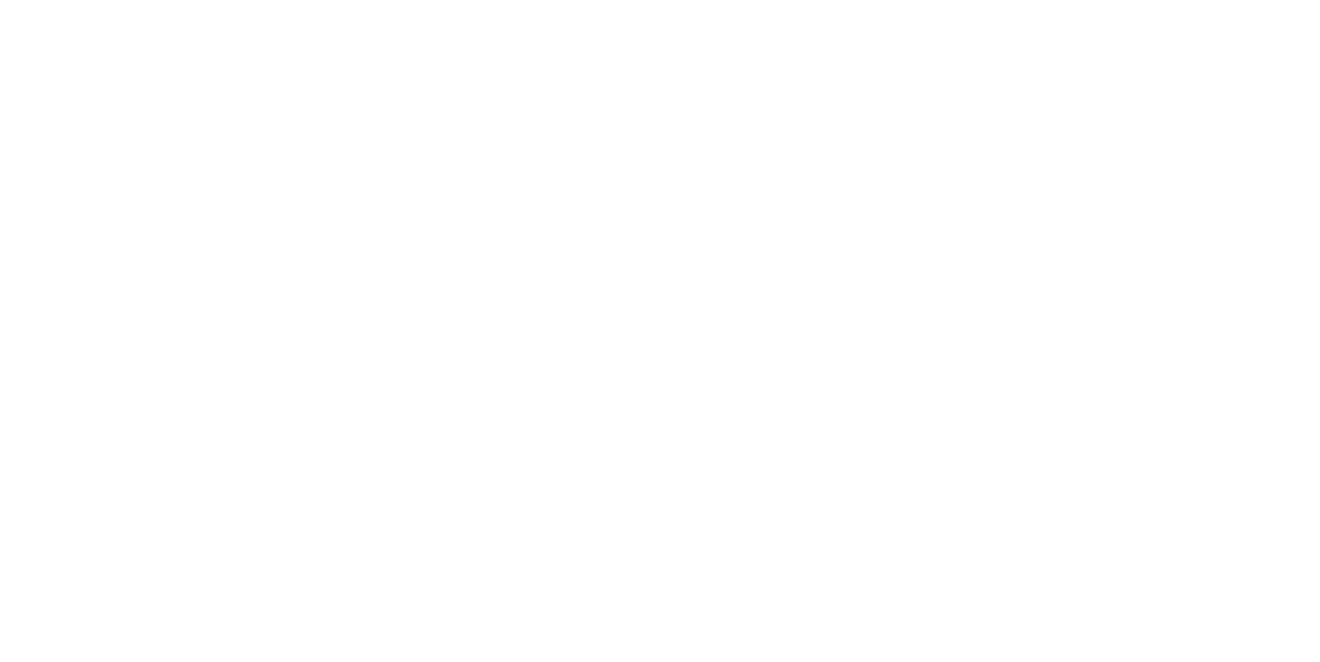
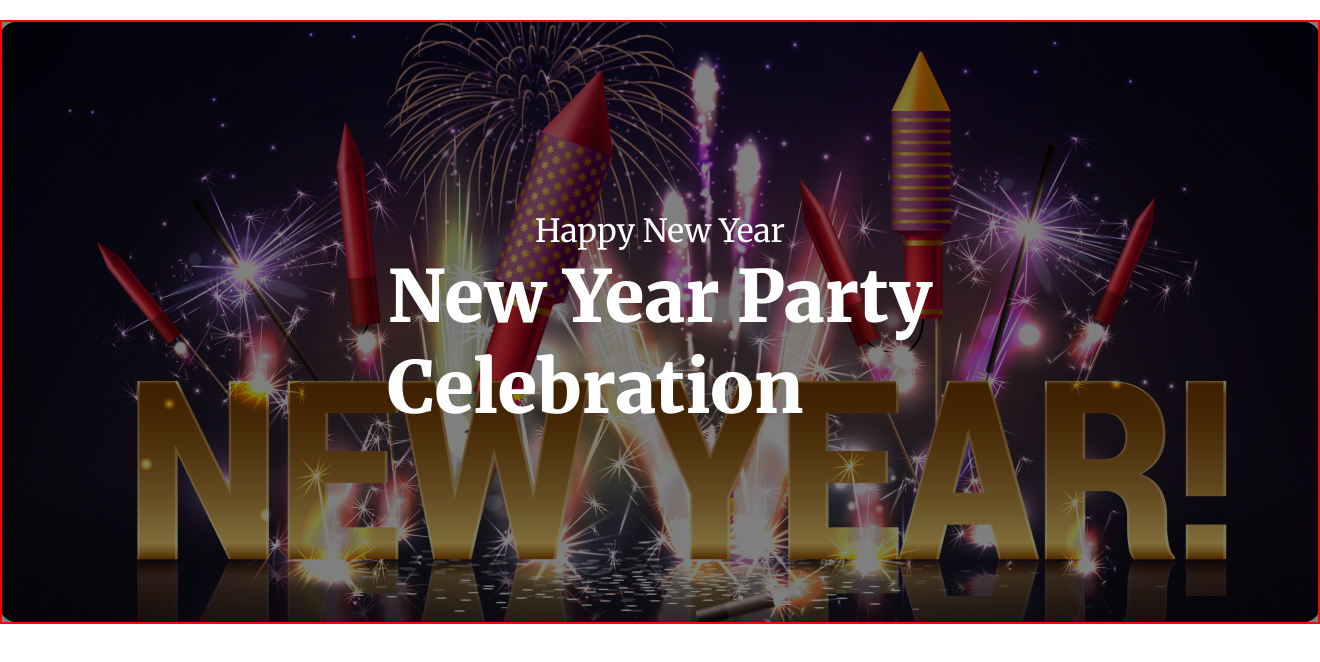
Before and after one commit to shahinur00789/new-year-offer, a plain HTML site: page index.html in a window 1280 px wide. Shown: the whole page, 1320 px wide, since content can reach past the window. Drawn offline with Linux system fonts and the light colour scheme.

Commit message:
added a banner

```diff
--- a/index.html
+++ b/index.html
@@ -7,6 +7,19 @@
     <link rel="stylesheet" href="style/style.css">
 </head>
 <body>
+    <header class="border-con">
+        <div class="banner-con">
+            <p>Happy New Year</p>
+            <h1>New Year Party <br>Celebration</h1>
+        </div>
+
+    </header>
+    <main>
+
+    </main>
+    <footer>
+
+    </footer>
 
 </body>
 </html>
--- a/style/style.css
+++ b/style/style.css
@@ -0,0 +1,48 @@
+@import url('https://fonts.googleapis.com/css2?family=Merriweather:ital,wght@0,300;0,400;0,700;0,900;1,300;1,400;1,700;1,900&display=swap');
+*{
+    box-sizing: border-box;
+    margin: 0;
+    padding: 0;
+}
+body{
+    font-family: "Merriweather", serif;
+}
+/* style banner */
+.border-con{
+    width: 1320px;
+    min-height: 600px;
+    border: 2px solid red;
+    margin: 0 auto;
+    margin-top: 20px;
+    background-image: url(../Banner\ Image.png);
+    background-color: rgba(0,0,0,0.5);
+    background-position: center;
+    background-repeat: no-repeat;
+    background-size: cover;
+    background-blend-mode: overlay;
+
+
+}
+.banner-con{
+    display: flex;
+    flex-direction: column;
+    justify-content: center;
+    height: 600px;
+    align-items: center;
+
+}
+.banner-con p, h1{
+    color: white;
+}
+.banner-con p{
+    color: rgb(255, 255, 255);
+font-family: Merriweather;
+font-size: 32px;
+font-weight: 400;
+}
+.banner-con h1{
+    color: rgb(255, 255, 255);
+font-family: Merriweather;
+font-size: 72px;
+font-weight: 900;
+}
```
Also changed, not shown: Banner Image.png (added), Ellipse 1.png (added), Group 44.png (added), Group 61.png (added), Group 70.png (added), Group 75.png (added), Group 96.png (added), New Year Photo.png (added), Rectangle 2.png (added), Rectangle 3.png (added), Rectangle 4.png (added), Rectangle 5.png (added), Rectangle 6.png (added), Rectangle 7.png (added), 1 more files, 1 other file.
